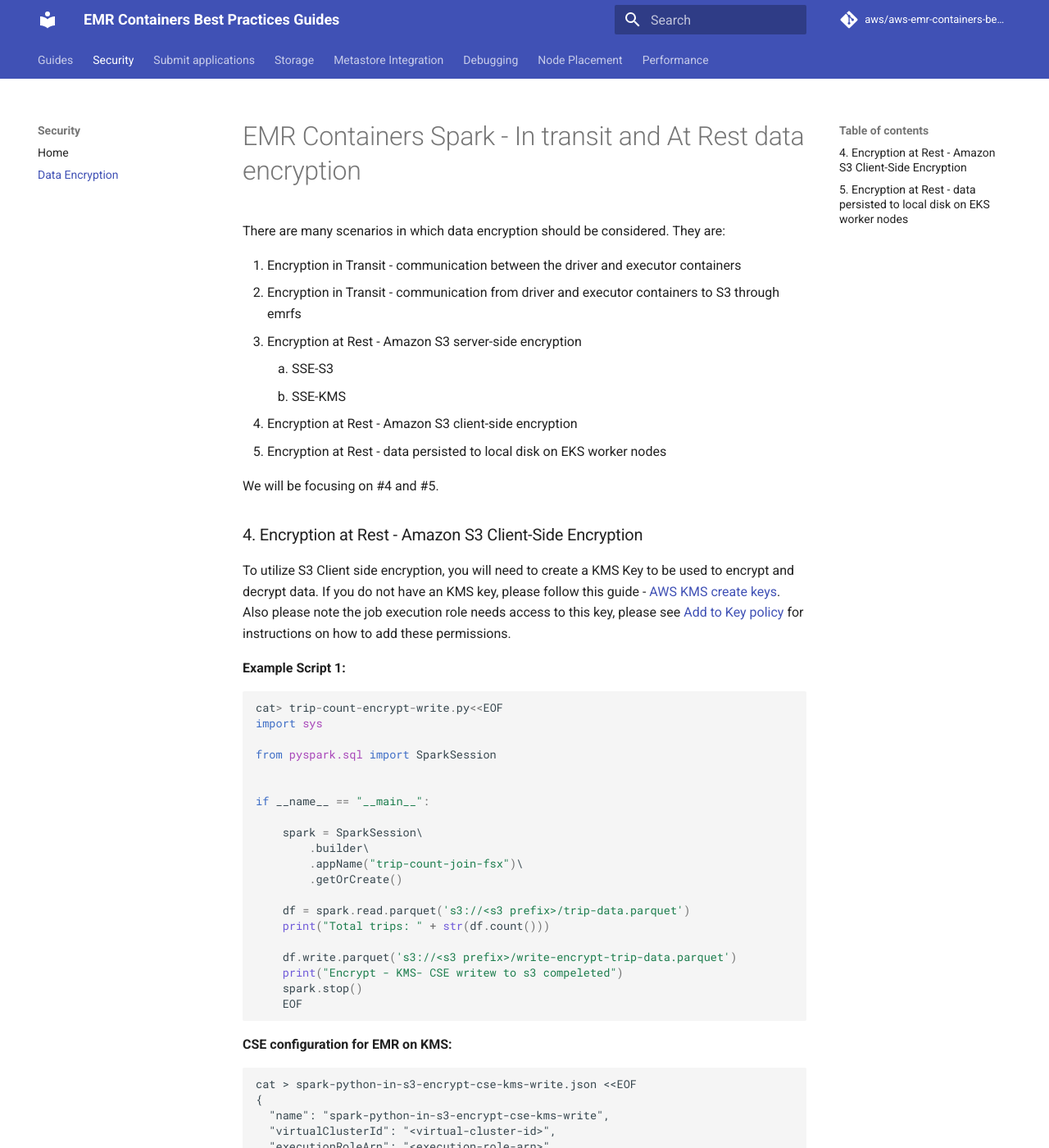
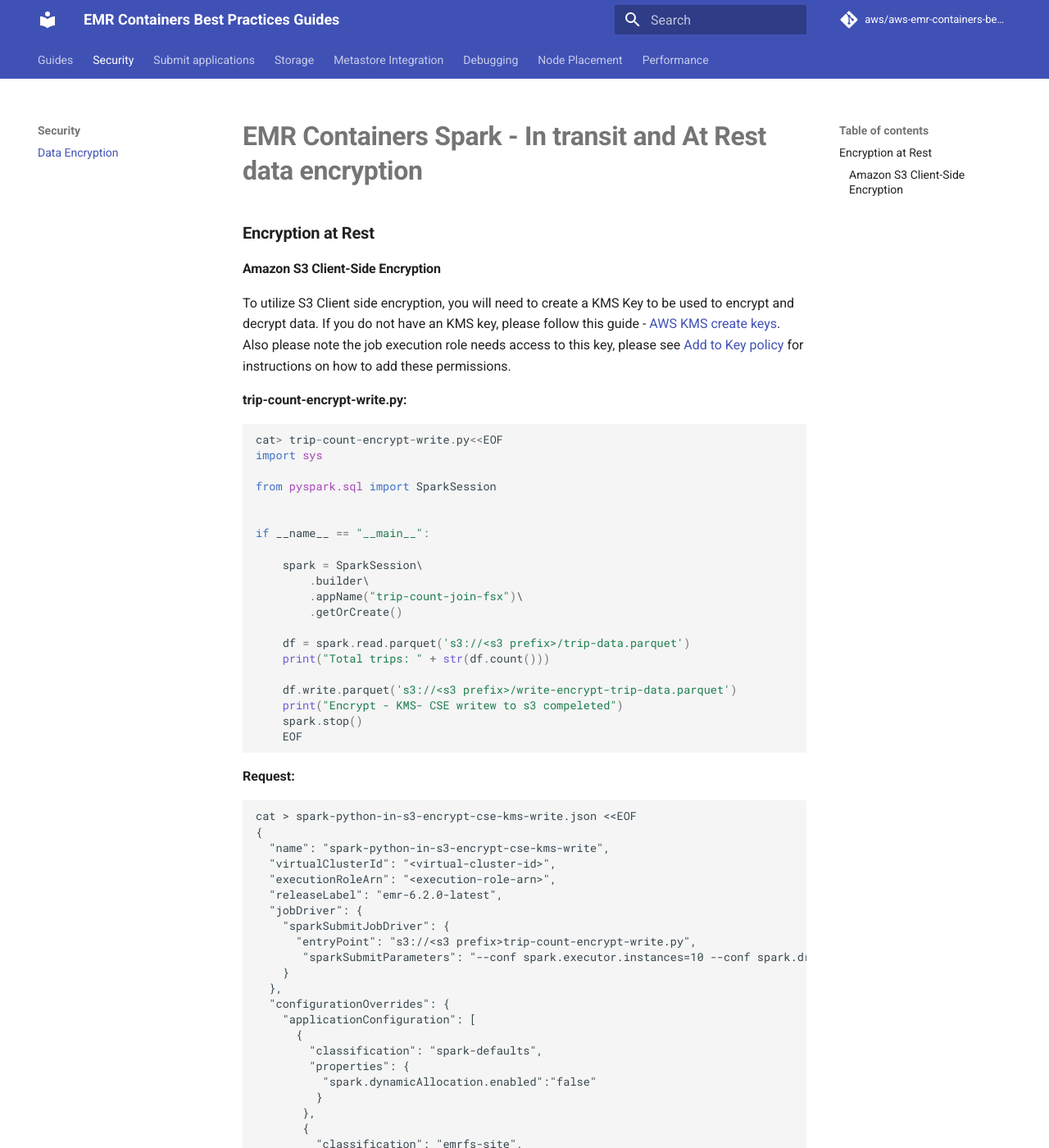
Before and after one commit to aws/aws-emr-containers-best-practices, an MkDocs documentation site: the page built from content/security/docs/spark/data-encryption.md, in a window 1280 px wide and 1400 px high. Shown: the whole window at 82% size. Built offline with MkDocs 1.6.1 and Material for MkDocs 9.7.7, drawn with Linux system fonts in a browser that asks for light colours; comment, search, counter and statistics services are not loaded; some of the changed text lies outside the part shown.

Commit message:
Fixed Nav

````diff
--- a/content/security/docs/spark/data-encryption.md
+++ b/content/security/docs/spark/data-encryption.md
@@ -1,22 +1,11 @@
-# EMR Containers Spark - In transit and At Rest data encryption
+# **EMR Containers Spark - In transit and At Rest data encryption**
 
-There are many scenarios in which data encryption should be considered. They are:
-
-1. Encryption in Transit - communication between the driver and executor containers
-2. Encryption in Transit - communication from driver and executor containers to S3 through emrfs
-3. Encryption at Rest - Amazon S3 server-side encryption
-    1. SSE-S3
-    2. SSE-KMS
-4. Encryption at Rest - Amazon S3 client-side encryption
-5. Encryption at Rest - data persisted to local disk on EKS worker nodes
-
-We will be focusing on #4 and #5.
-
-### 4. Encryption at Rest - Amazon S3 Client-Side Encryption
+### **Encryption at Rest**
+####Amazon S3 Client-Side Encryption
 
 To utilize S3 Client side encryption, you will need to create a KMS Key to be used to encrypt and decrypt data. If you do not have an KMS key, please follow this guide - [AWS KMS create keys](https://docs.aws.amazon.com/kms/latest/developerguide/create-keys.html). Also please note the job execution role needs access to this key, please see [Add to Key policy](https://docs.aws.amazon.com/kms/latest/developerguide/key-policies.html#key-policy-default-allow-users) for instructions on how to add these permissions.
 
-**Example Script 1:**
+**trip-count-encrypt-write.py:**
 
 ```
 cat> trip-count-encrypt-write.py<<EOF
@@ -42,7 +31,7 @@
 
 ```
 
-**CSE configuration for EMR on KMS:**
+**Request:**
 
 ```
 cat > spark-python-in-s3-encrypt-cse-kms-write.json <<EOF
@@ -91,15 +80,13 @@
 aws emr-containers start-job-run --cli-input-json file:///spark-python-in-s3-encrypt-cse-kms-write.json
 
 
-
-
-
-
 ```
 
 In the above request,  emrfs encrypts the parquet file with the specified KMS key and the encrypted object is persisted to the specified s3 location.
 
 To verify the encryption - use the same KMS key to decrypt - the KMS key used is a symmetric key ( the same key can be used to both encrypt and decrypt)
+
+**trip-count-encrypt-read.py**
 
 ```
 cat > trip-count-encrypt-read.py<<EOF
@@ -124,7 +111,7 @@
    EOF
 ```
 
-Request
+**Request**
 
 ```
 cat > spark-python-in-s3-encrypt-cse-kms-read.json<<EOF
@@ -179,8 +166,3 @@
 ```
 
 **Validate encryption:** Try to read the encrypted data without specifying `"fs.s3.cse.enabled":"true"` - will get an error message in the driver and executor logs because the content is encrypted and cannot be read without decryption.
-
-### 5. Encryption at Rest - data persisted to local disk on EKS worker nodes
-
-https://spark.apache.org/docs/latest/security.html#local-storage-encryption
-Spark supports encrypting temporary data written to local disks. This covers shuffle files, shuffle spills and data blocks stored on disk (for both caching and broadcast variables). It does not cover encrypting output data generated by applications with APIs such as `saveAsHadoopFile` or `saveAsTable`. It also may not cover temporary files created explicitly by the user.
--- a/mkdocs.yml
+++ b/mkdocs.yml
@@ -10,27 +10,20 @@
   - Guides:
       - Introduction: 'index.md'
   - Security:
-      - Home: 'security/docs/index.md'
       - Data Encryption: 'security/docs/spark/data-encryption.md'
   - Submit applications:
-      - Home: 'submit-applications/docs/spark/index.md'
       - Pyspark: 'submit-applications/docs/spark/pyspark.md'
   - Storage:
-      - Home: 'storage/docs/index.md'
       - EBS: 'storage/docs/spark/ebs.md'
       - FSx for Lustre: 'storage/docs/spark/fsx-lustre.md'
   - Metastore Integration:
-      - Home: 'metastore-integrations/docs/index.md'
       - Hive Metastore: 'metastore-integrations/docs/hive-metastore.md'
       - AWS Glue: 'metastore-integrations/docs/aws-glue.md'
   - Debugging:
-      - Home: 'debugging/docs/index.md'
       - Change Log Level: 'debugging/docs/change-log-level.md'
   - Node Placement:
-      - Home: 'node-placement/docs/index.md'
       - EKS Node placement: 'node-placement/docs/eks-node-placement.md'
   - Performance:
-      - Home: 'performance/docs/index.md'
       - Dynamic Resource Allocation: 'performance/docs/dra.md'
 markdown_extensions:
   - toc:
````
